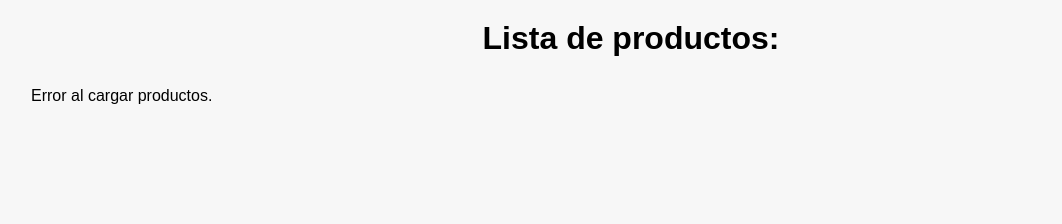
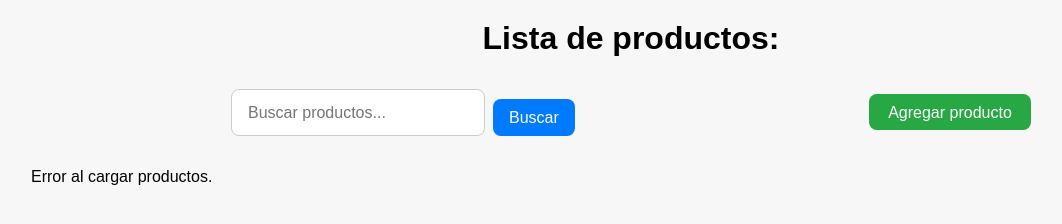
Before and after one commit to CugliariSanti17/rest-api-node, a plain HTML site: page web/index.html in a window 1280 px wide. Shown: the whole page, without its empty margins (9-1071 px from the left). Drawn offline with Linux system fonts and the light colour scheme; no server answers.

Commit message:
add search and public products button + styles

```diff
--- a/web/css/stylesIndex.css
+++ b/web/css/stylesIndex.css
@@ -81,3 +81,65 @@ button {
 .eliminar-btn:hover {
   background-color: #c0392b;
 }
+
+.busqueda-agregar {
+  display: flex;
+  justify-content: space-between;
+  align-items: center;
+  flex-wrap: wrap;
+  gap: 1rem;
+  margin: 2rem auto;
+  max-width: 800px;
+  padding: 0 1rem;
+}
+
+/* Formulario de búsqueda */
+.formPublicarContainer form {
+  display: flex;
+  gap: 0.5rem;
+}
+
+#buscador {
+  padding: 0.6rem 1rem;
+  font-size: 1rem;
+  border: 1px solid #ccc;
+  border-radius: 8px;
+  min-width: 220px;
+  transition: border-color 0.3s ease;
+}
+
+#buscador:focus {
+  outline: none;
+  border-color: #007bff;
+}
+
+.formPublicarContainer button {
+  background-color: #007bff;
+  color: white;
+  padding: 0.6rem 1rem;
+  border: none;
+  border-radius: 8px;
+  cursor: pointer;
+  font-size: 1rem;
+  transition: background-color 0.3s;
+}
+
+.formPublicarContainer button:hover {
+  background-color: #0056b3;
+}
+
+/* Botón Agregar producto */
+.publicarContainer .agregar-btn {
+  background-color: #28a745;
+  color: white;
+  padding: 0.6rem 1.2rem;
+  border-radius: 8px;
+  text-decoration: none;
+  font-weight: 500;
+  font-size: 1rem;
+  transition: background-color 0.3s;
+}
+
+.publicarContainer .agregar-btn:hover {
+  background-color: #218838;
+}
--- a/web/index.html
+++ b/web/index.html
@@ -8,6 +8,19 @@
 </head>
 <body>
     <h1>Lista de productos:</h1>
+    <div class="busqueda-agregar">
+        <div class="formPublicarContainer">
+            <form action="">
+                <input type="text" placeholder="Buscar productos..." id="buscador">
+                <button type="submit">Buscar</button>
+            </form>
+        </div>
+
+        <div class="publicarContainer">
+            <a href="./publicar-productos.html" class="agregar-btn">Agregar producto</a>
+        </div>
+    </div>
+
     <div class="productsContainer" id="productsContainer">
 
     </div>
```
